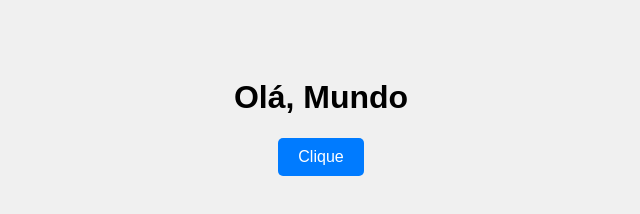
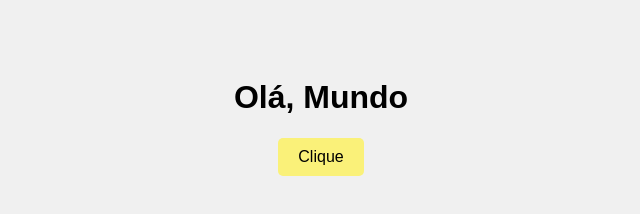
Before and after one commit to MumucaNinja/WebDesign, a plain HTML site: page index.html in a window 1280 px wide. Shown: the whole page, without its empty margins (319-959 px from the left). Drawn offline with Linux system fonts and the light colour scheme.

Commit message:
Versão 2

```diff
--- a/style.css
+++ b/style.css
@@ -7,13 +7,13 @@ body {
 
 button {
     padding: 10px 20px;
-    background-color: #007BFF;
+    background-color: #faf179;
     border: none;
-    color: white;
+    color: rgb(0, 0, 0);
     font-size: 16px;
     border-radius: 5px;
 }
 
 button:hover {
-    background-color: #0056B3;
+    background-color: #f5dc00;
 }
```
